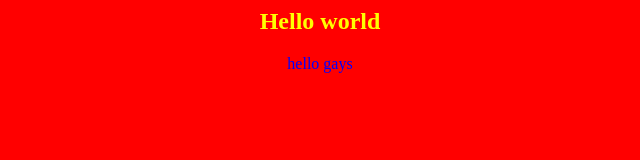
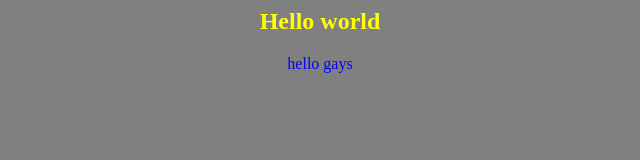
Before and after one commit to sergei-prokaev/jenkins, a plain HTML site: page index.html in a window 1280 px wide. Shown: the whole page, without its empty margins (320-960 px from the left). Drawn offline with Linux system fonts and the light colour scheme.

```diff
--- a/index.html
+++ b/index.html
@@ -1,4 +1,4 @@
-<body bgcolor=red>
+<body bgcolor=gray>
 <center>
 <h2><font color=yellow>Hello world<font></h2>
 
```
